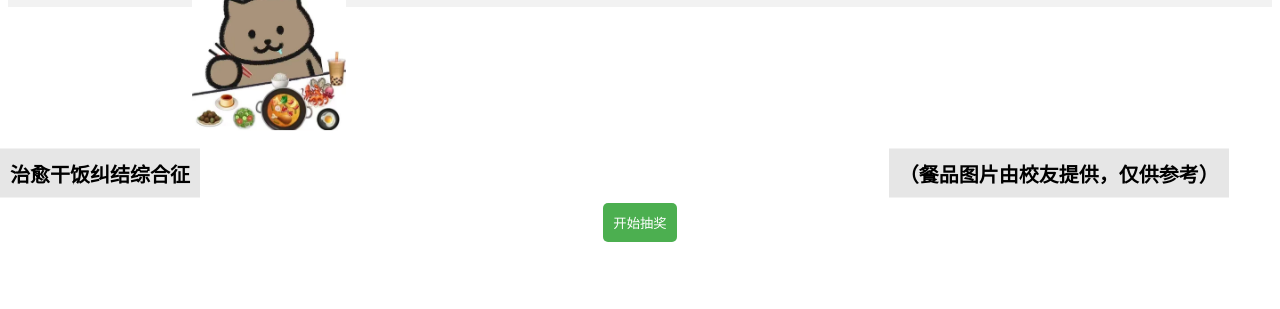
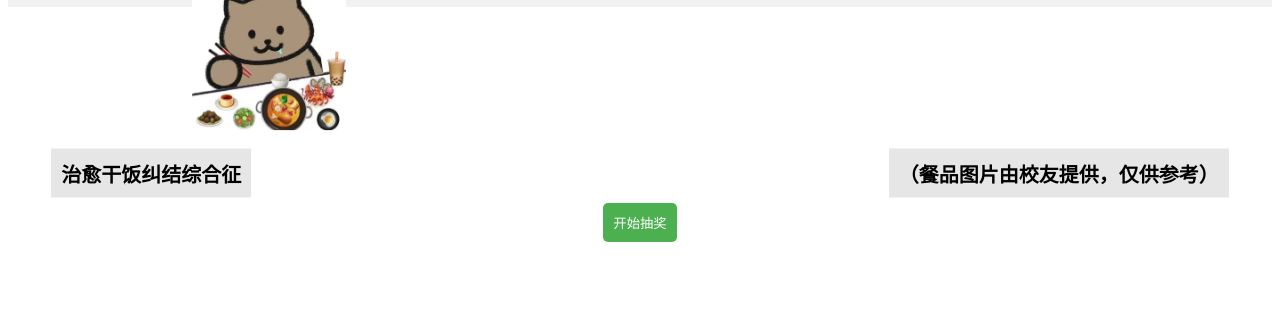
Before and after one commit to JisuEating/JisuEating, a plain HTML site: page index.html in a window 1280 px wide. Shown: the part 67-376 px from the top of the page. Drawn offline with Linux system fonts and the light colour scheme.

Commit message:
Update style.css

```diff
--- a/style.css
+++ b/style.css
@@ -43,7 +43,7 @@
     font-weight: bold;
     position: absolute;
     top: 30%;
-    left: 0;
+    left: 4%;
     transform: translate(0, -50%);
     background-color: #e6e6e6;
     padding: 10px;
```
